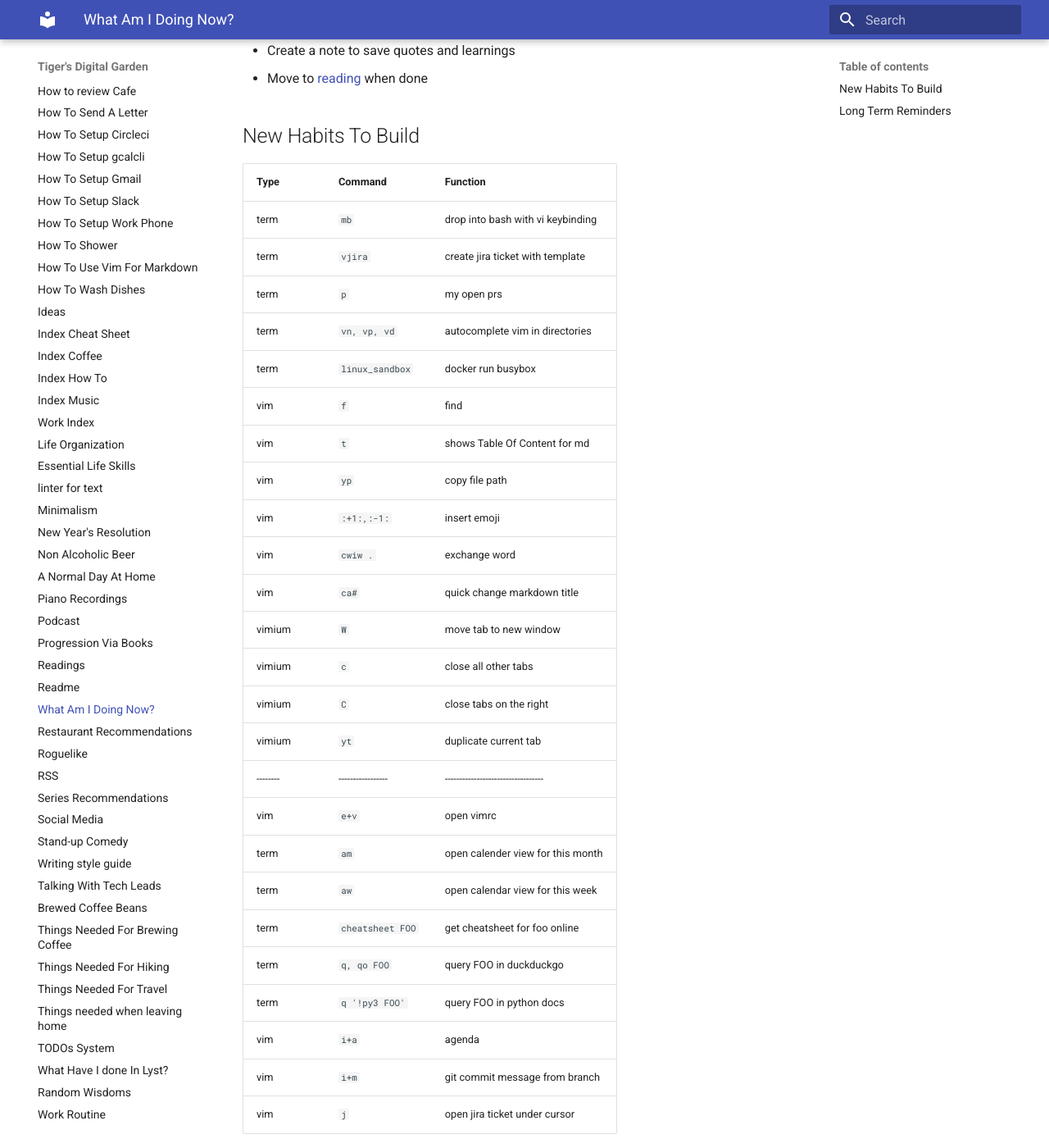
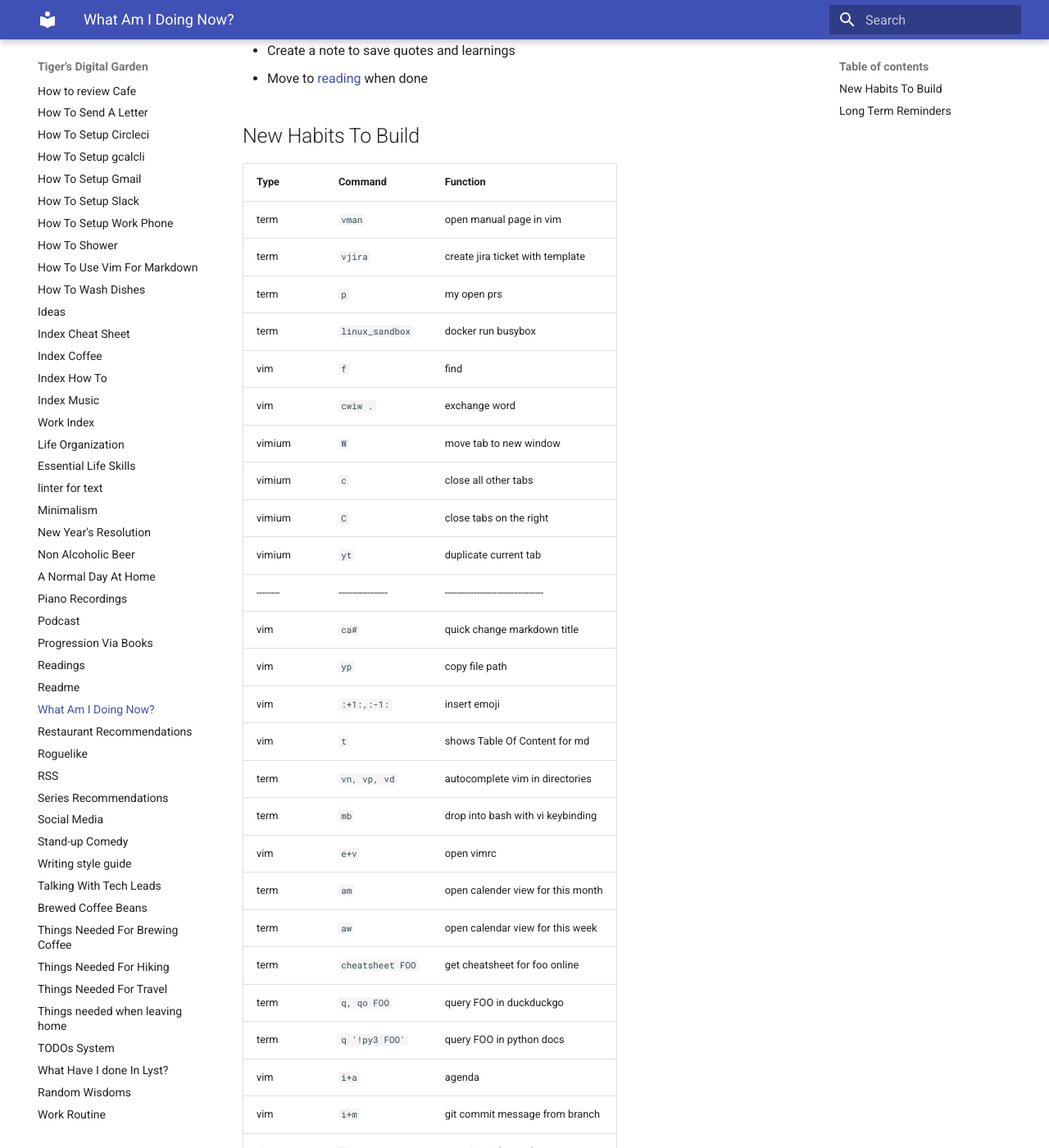
Before and after one commit to ynotstartups/notes, an MkDocs documentation site: the page built from notes/reminders.md, in a window 1280 px wide and 1400 px high, scrolled down 519 px. Shown: the whole window at 82% size. Built offline with MkDocs 1.6.1 and Material for MkDocs 9.7.7, drawn with Linux system fonts in a browser that asks for light colours.

Commit message:
update progress

```diff
--- a/notes/reminders.md
+++ b/notes/reminders.md
@@ -19,22 +19,23 @@ Enrich [README](./readmereadme.md)
 
 | Type     | Command           | Function                           |
 | -------- | ----------------- | ---------------------------------- |
-| term     | `mb`              | drop into bash with vi keybinding  |
+| term     | `vman`            | open manual page in vim            |
 | term     | `vjira`           | create jira ticket with template   |
 | term     | `p`               | my open prs                        |
-| term     | `vn, vp, vd`      | autocomplete vim in directories    |
 | term     | `linux_sandbox`   | docker run busybox                 |
 | vim      | `f`               | find                               |
-| vim      | `t`               | shows Table Of Content for md      |
-| vim      | `yp`              | copy file path                     |
-| vim      | `:+1:,:-1:`       | insert emoji                       |
 | vim      | `cwiw .`          | exchange word                      |
-| vim      | `ca#`             | quick change markdown title        |
 | vimium   | `W`               | move tab to new window             |
 | vimium   | `c`               | close all other tabs               |
 | vimium   | `C`               | close tabs on the right            |
 | vimium   | `yt`              | duplicate  current tab             |
 | -------- | ----------------- | ---------------------------------- |
+| vim      | `ca#`             | quick change markdown title        |
+| vim      | `yp`              | copy file path                     |
+| vim      | `:+1:,:-1:`       | insert emoji                       |
+| vim      | `t`               | shows Table Of Content for md      |
+| term     | `vn, vp, vd`      | autocomplete vim in directories    |
+| term     | `mb`              | drop into bash with vi keybinding  |
 | vim      | `e+v`             | open vimrc                         |
 | term     | `am`              | open calender view for this month  |
 | term     | `aw`              | open calendar view for this week   |
```
Also changed, not shown: other parts of notes/reminders.md (+2 -2 lines).
